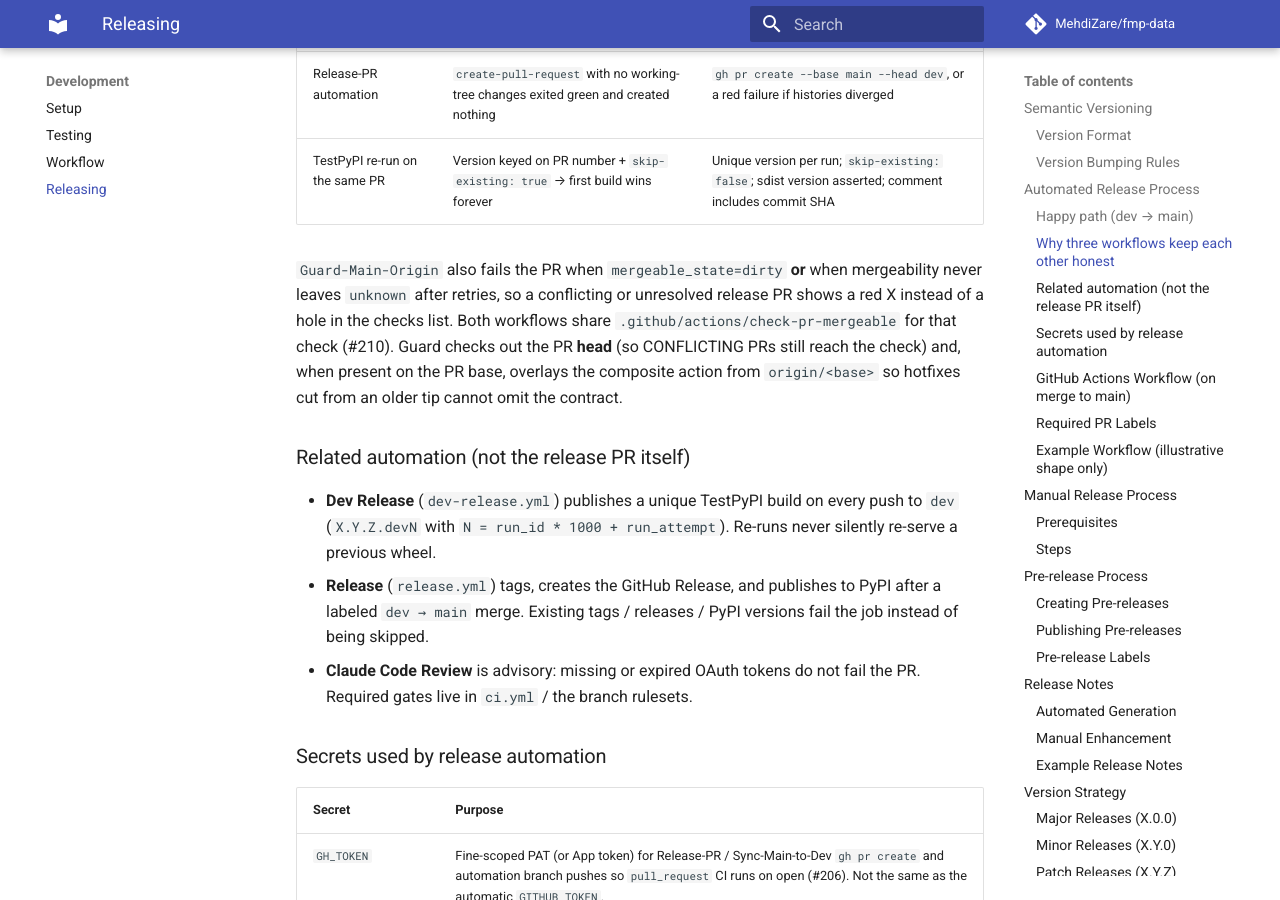
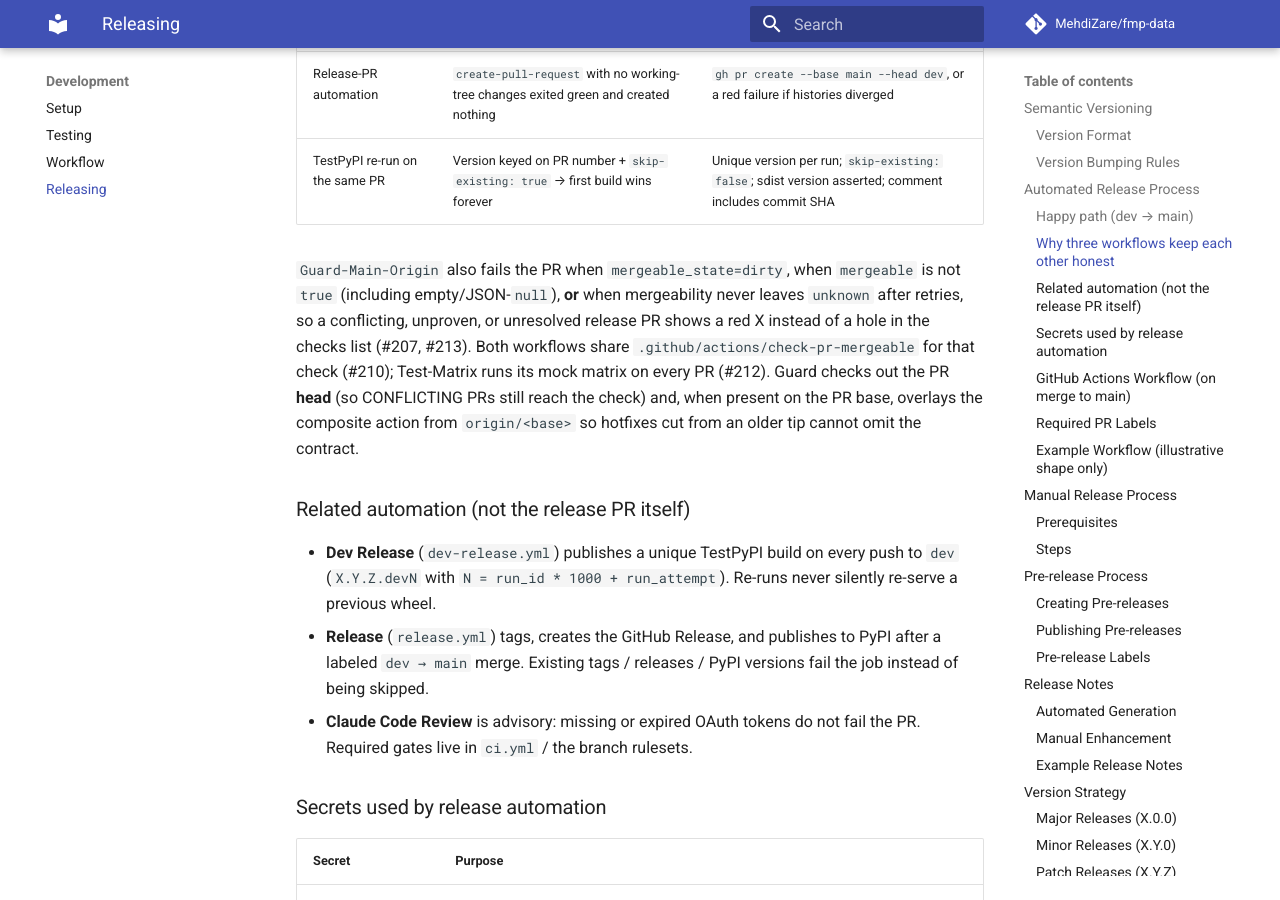
Before and after one commit to MehdiZare/fmp-data, an MkDocs documentation site: the page built from docs/contributing/releasing.md, in a window 1280 px wide and 900 px high, scrolled down 2176 px. Built offline with MkDocs 1.6.1 and Material for MkDocs 9.7.7, drawn with Linux system fonts in a browser that asks for light colours; comment, search, counter and statistics services are not loaded; the version menu is left out.

Commit message:
fix(ci): tighten mergeable check review follow-ups
Address PR #214 review findings without expanding contract scope:
- Document Guard fail-closed mergeable=true wording in releasing.md
- Fail shellcheck job when no action scripts are found; assert harness paths
- Clarify null vs empty @tsv mock cases; lock jq null→empty encoding
- Log actual mergeable value when refusing green (#213)

```diff
--- a/docs/contributing/releasing.md
+++ b/docs/contributing/releasing.md
@@ -78,13 +78,16 @@ MAJOR.MINOR.PATCH[-PRERELEASE][+BUILD]
 | Release-PR automation | `create-pull-request` with no working-tree changes exited green and created nothing | `gh pr create --base main --head dev`, or a red failure if histories diverged |
 | TestPyPI re-run on the same PR | Version keyed on PR number + `skip-existing: true` → first build wins forever | Unique version per run; `skip-existing: false`; sdist version asserted; comment includes commit SHA |
 
-`Guard-Main-Origin` also fails the PR when `mergeable_state=dirty` **or** when
-mergeability never leaves `unknown` after retries, so a conflicting or
-unresolved release PR shows a red X instead of a hole in the checks list.
-Both workflows share `.github/actions/check-pr-mergeable` for that check
-(#210). Guard checks out the PR **head** (so CONFLICTING PRs still reach the
-check) and, when present on the PR base, overlays the composite action from
-`origin/<base>` so hotfixes cut from an older tip cannot omit the contract.
+`Guard-Main-Origin` also fails the PR when `mergeable_state=dirty`, when
+`mergeable` is not `true` (including empty/JSON-`null`), **or** when
+mergeability never leaves `unknown` after retries, so a conflicting,
+unproven, or unresolved release PR shows a red X instead of a hole in the
+checks list (#207, #213). Both workflows share
+`.github/actions/check-pr-mergeable` for that check (#210); Test-Matrix runs
+its mock matrix on every PR (#212). Guard checks out the PR **head** (so
+CONFLICTING PRs still reach the check) and, when present on the PR base,
+overlays the composite action from `origin/<base>` so hotfixes cut from an
+older tip cannot omit the contract.
 
 ### Related automation (not the release PR itself)
 
```
Also changed, not shown: 3 other files.
